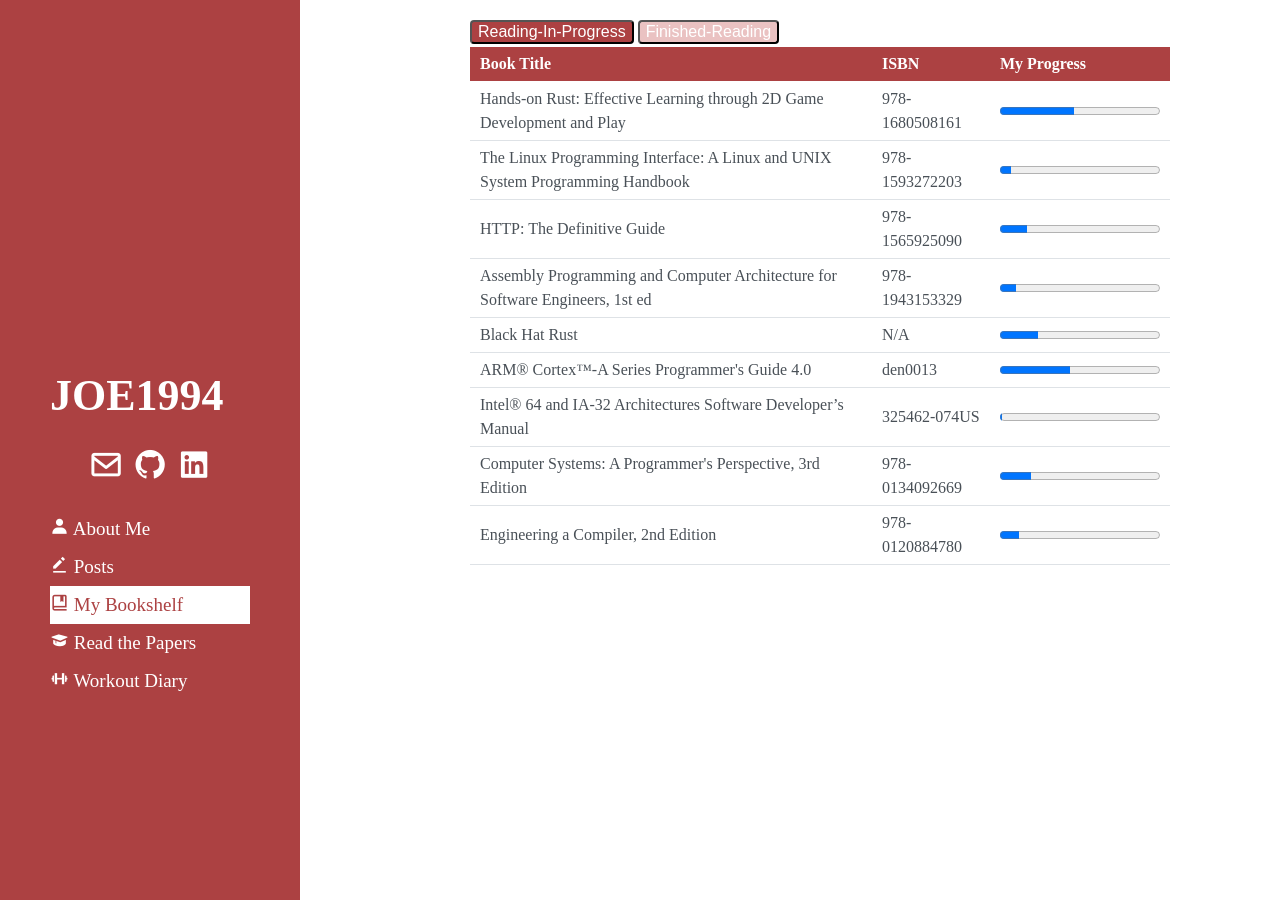
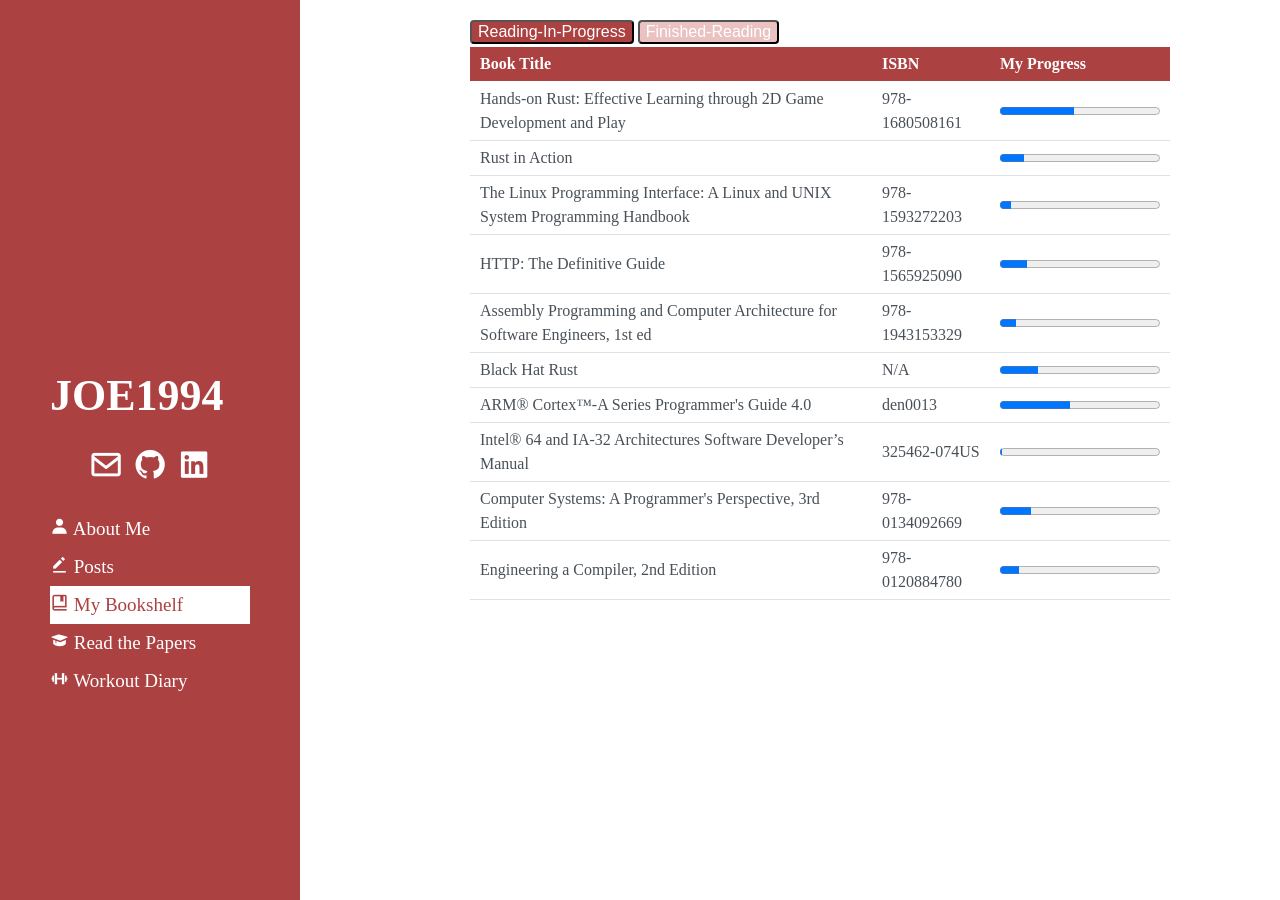
Before and after one commit to JOE1994/JOE1994.github.io, a Jekyll site: the page built from bookshelf.html, in a window 1280 px wide. Built offline with Jekyll 4.4.1, drawn with Linux system fonts in a browser that asks for light colours; some web fonts are replaced.

Commit message:
[book] 'Rust in Action' progress

```diff
--- a/_data/bookshelf_still_reading.yml
+++ b/_data/bookshelf_still_reading.yml
@@ -2,6 +2,11 @@
   isbn: 978-1680508161
   progress: 224
   tot_pages: 478
+
+- name: 'Rust in Action'
+  isbn: ''
+  progress: 69
+  tot_pages: 457
 
 - name: 'The Linux Programming Interface: A Linux and UNIX System Programming Handbook'
   isbn: 978-1593272203
```
